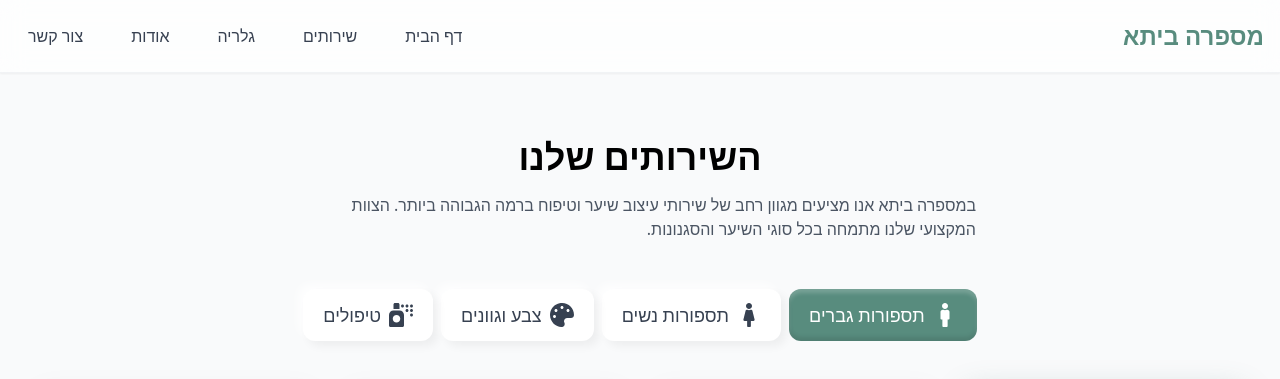
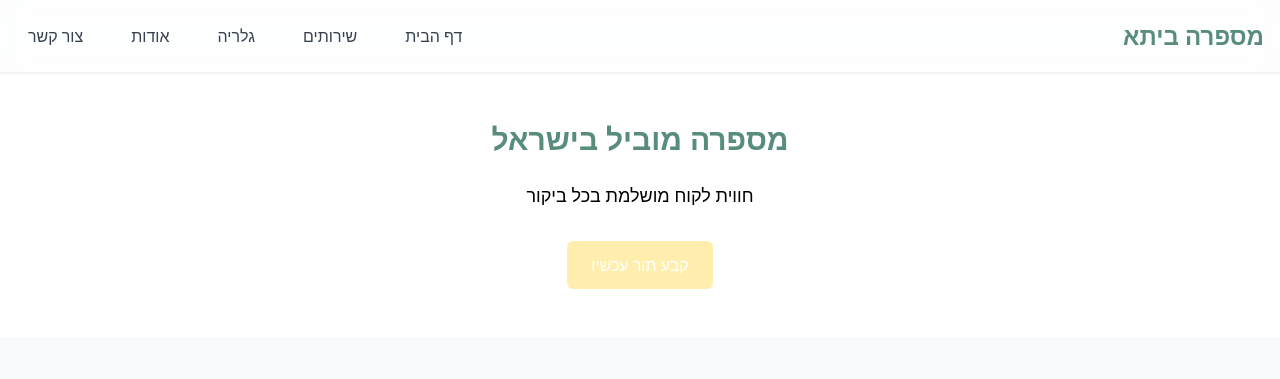
Before and after one commit to Webis-sites/webis-site-msprh-byta-1744367302946, a Next.js app: page / in a window 1280 px wide. Shown: the top 379 px of the page. Built offline with nearby package versions, Linux system fonts and the light colour scheme.

Commit message:
Add GallerySection component to page

```diff
--- a/src/app/page.tsx
+++ b/src/app/page.tsx
@@ -4,10 +4,13 @@ import React from 'react';
 import Layout from '@/components/Layout';
 import HeroSection from '@/components/HeroSection';
 import ServicesSection from '@/components/ServicesSection';
+import GallerySection from '@/components/GallerySection';
 
 export default function HomePage() {
   return (
     <div className="flex min-h-screen flex-col">
+      <GallerySection />
+
       <ServicesSection />
 
       <HeroSection />
```
